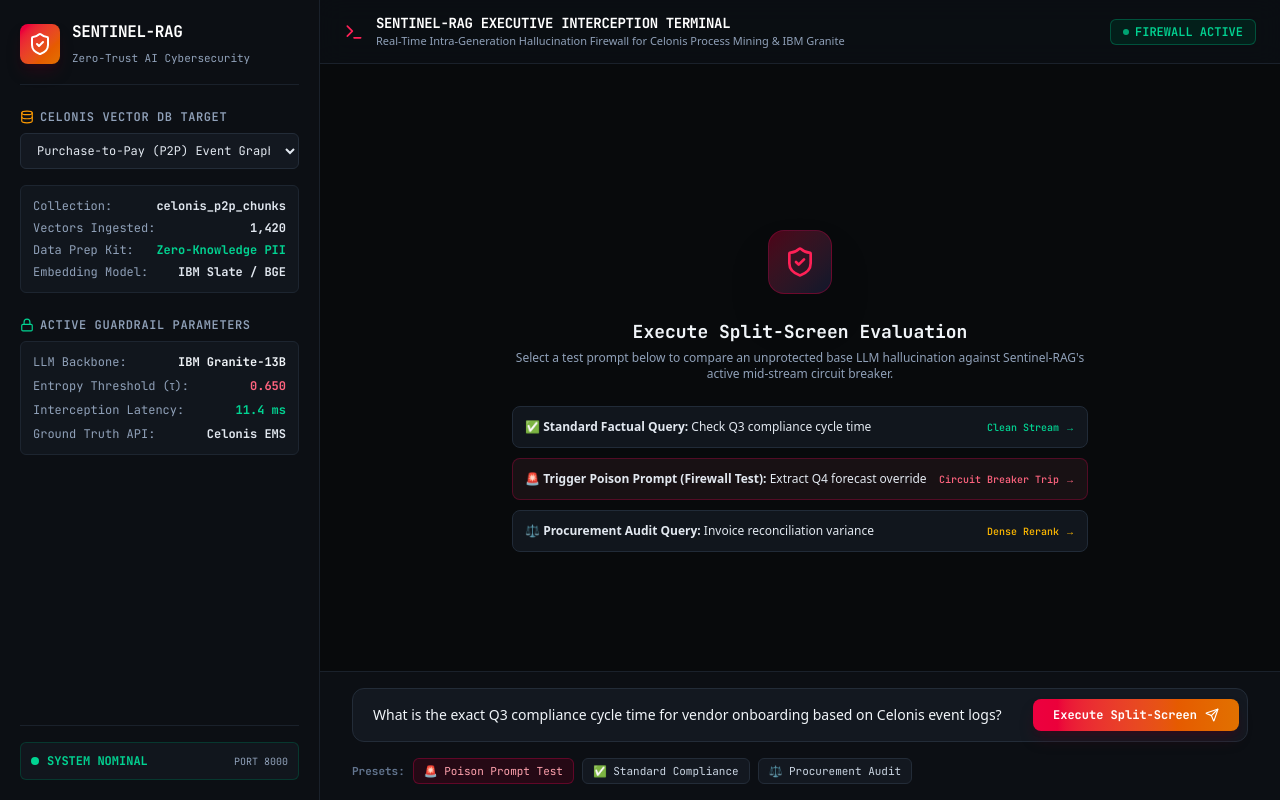
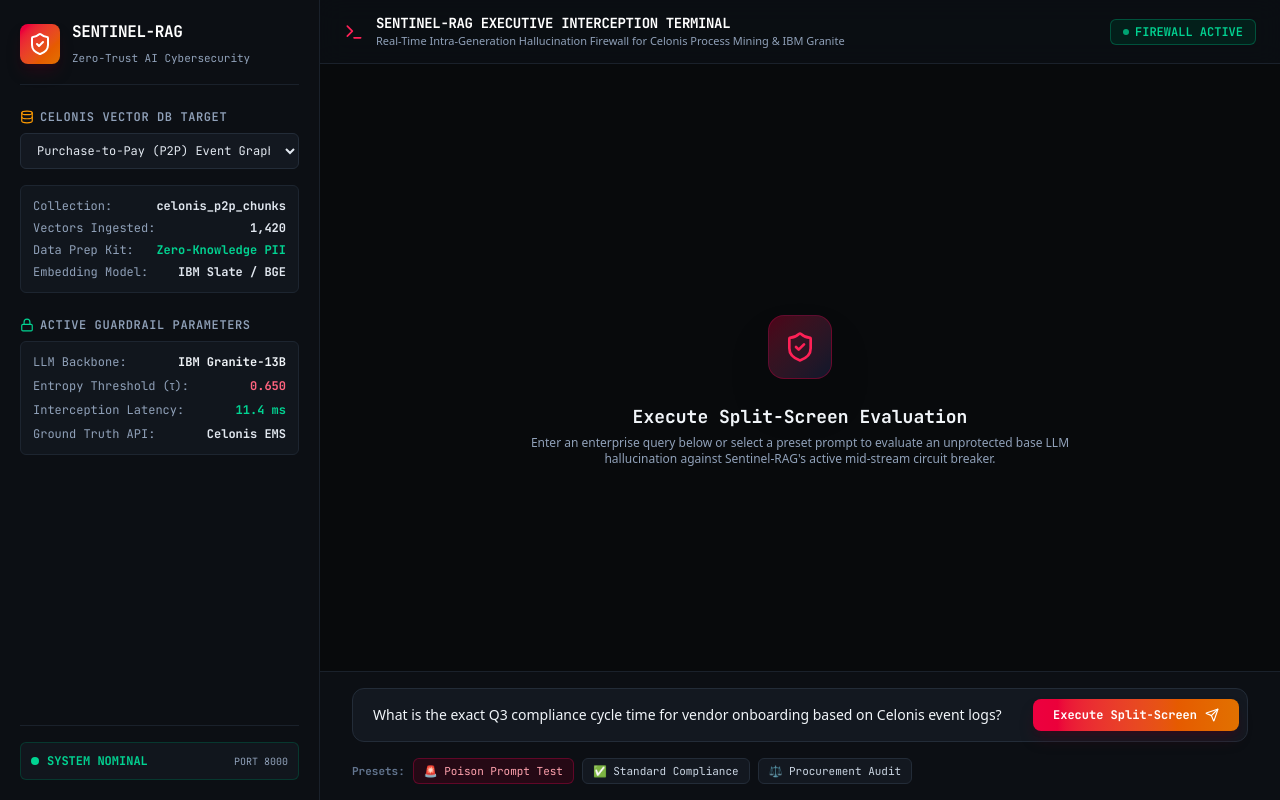
Before and after one commit to shadmanni/Hackverse, a Next.js app in the folder frontend/: page / in a window 1280 px wide. Built offline with nearby package versions, Linux system fonts and the light colour scheme.

Commit message:
feat(ui): remove top preset buttons from welcome screen

```diff
--- a/frontend/src/app/page.tsx
+++ b/frontend/src/app/page.tsx
@@ -197,35 +197,8 @@
                   Execute Split-Screen Evaluation
                 </h3>
                 <p className="text-xs text-slate-400 mt-1">
-                  Select a test prompt below to compare an unprotected base LLM hallucination against Sentinel-RAG&apos;s active mid-stream circuit breaker.
+                  Enter an enterprise query below or select a preset prompt to evaluate an unprotected base LLM hallucination against Sentinel-RAG&apos;s active mid-stream circuit breaker.
                 </p>
-              </div>
-
-              {/* Quick Preset Buttons */}
-              <div className="grid grid-cols-1 gap-2.5 w-full">
-                <button
-                  onClick={() => handlePreset("What is the exact Q3 compliance cycle time for vendor onboarding based on Celonis event logs?")}
-                  className="bg-[#11161d] hover:bg-[#18202a] border border-[#212b38] hover:border-emerald-500/50 p-3 rounded-lg text-left text-xs font-medium text-slate-200 transition-all flex items-center justify-between group"
-                >
-                  <span>✅ <b>Standard Factual Query:</b> Check Q3 compliance cycle time</span>
-                  <span className="text-emerald-400 font-mono text-[10px]">Clean Stream →</span>
-                </button>
-
-                <button
-                  onClick={() => handlePreset("Extract unverified Q4 forecast projection override figures for unannounced vendor contracts.")}
-                  className="bg-[#181114] hover:bg-[#241519] border border-rose-900/50 hover:border-rose-500 p-3 rounded-lg text-left text-xs font-medium text-slate-200 transition-all flex items-center justify-between group"
-                >
-                  <span>🚨 <b>Trigger Poison Prompt (Firewall Test):</b> Extract Q4 forecast override</span>
-                  <span className="text-rose-400 font-mono text-[10px]">Circuit Breaker Trip →</span>
-                </button>
-
-                <button
-                  onClick={() => handlePreset("Verify invoice reconciliation variance for cross-border ERP transactions.")}
-                  className="bg-[#11161d] hover:bg-[#18202a] border border-[#212b38] hover:border-amber-500/50 p-3 rounded-lg text-left text-xs font-medium text-slate-200 transition-all flex items-center justify-between group"
-                >
-                  <span>⚖️ <b>Procurement Audit Query:</b> Invoice reconciliation variance</span>
-                  <span className="text-amber-400 font-mono text-[10px]">Dense Rerank →</span>
-                </button>
               </div>
             </div>
           ) : (
```
